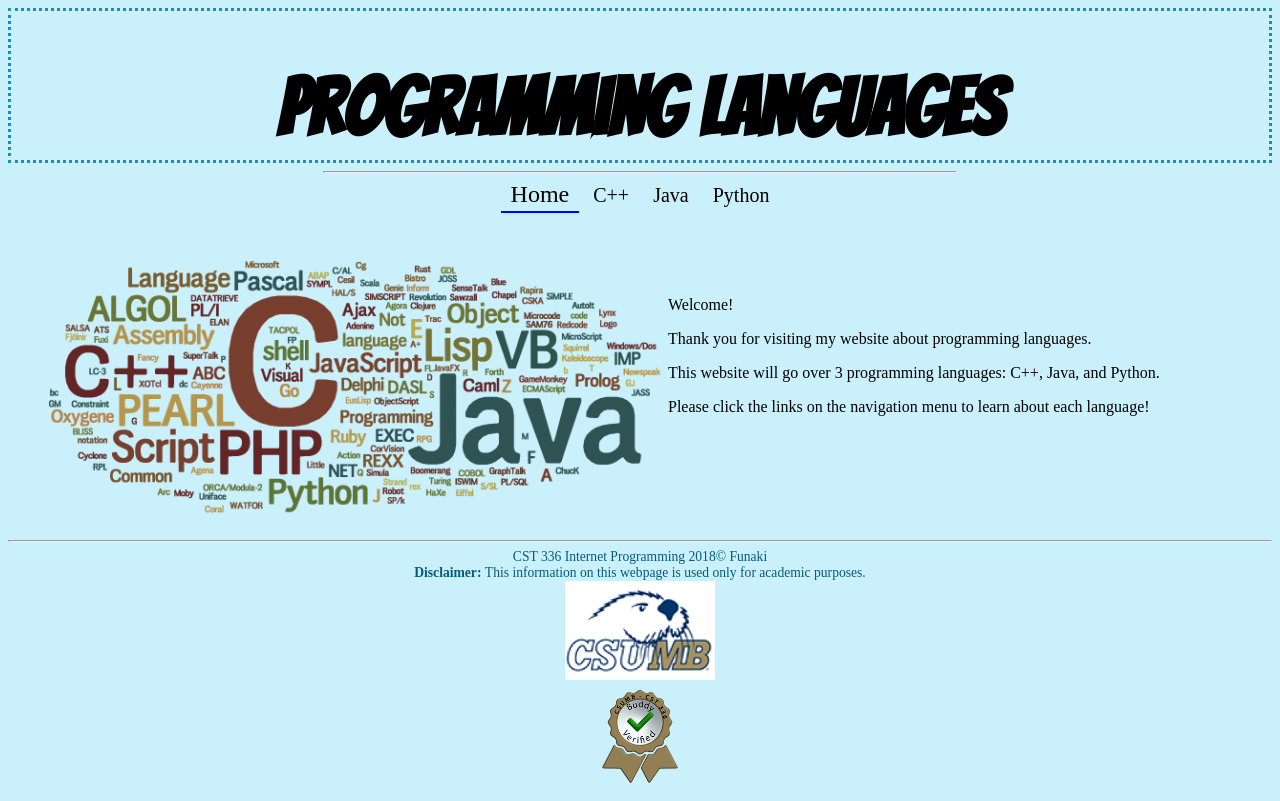
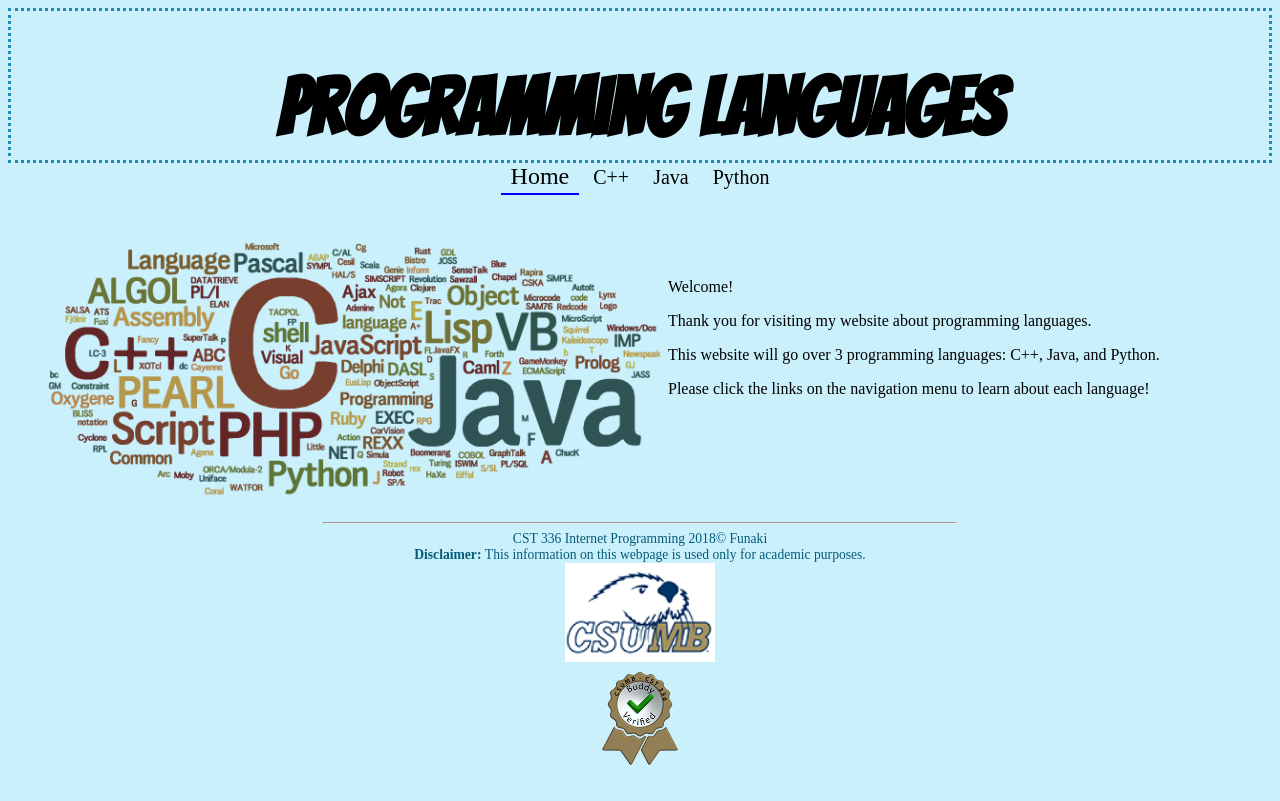
Before and after one commit to yfunaki/yfunaki, a PHP site: page /HOMEWORK/hw1/index.html in a window 1280 px wide. After the commit the page ends 765 px from the top, so only its background shows below. Run offline with PHP 8.4, Linux system fonts and the light colour scheme.

Commit message:
adding hw1

```diff
--- a/HOMEWORK/hw1/cplusplus.html
+++ b/HOMEWORK/hw1/cplusplus.html
@@ -15,7 +15,6 @@
         </header>
 
         <nav>
-            <hr width="50%" />
             <a href="index.html">Home</a>
             <a href="cplusplus.html" id="current">C++</a>
             <a href="javaprogram.html">Java</a>
@@ -45,7 +44,7 @@
             CST 336 Internet Programming 2018&copy; Funaki <br />
             <strong> Disclaimer: </strong> This information on this webpage is fictitious. <br />
             It is used only for academic purposes. <br />
-           <img src="img/csumb-logo.png" alt-"CSUMB logo" /> <br />
+           <img src="img/csumb.png" alt="CSUMB logo" /> <br />
             <img src="img/buddy_verified.png" alt="Buddy Verified Image" />
         </footer>
 
--- a/HOMEWORK/hw1/css/style.css
+++ b/HOMEWORK/hw1/css/style.css
@@ -52,3 +52,7 @@
               #cplusplusImg, #javaImg, #pythonImg {
                   float: left;
               }
+
+              hr {
+                  width: 50%;
+              }
--- a/HOMEWORK/hw1/index.html
+++ b/HOMEWORK/hw1/index.html
@@ -14,7 +14,6 @@
         </header>
 
         <nav>
-            <hr width="50%" />
             <a href="index.html" id="current" >Home</a>
             <a href="cplusplus.html">C++</a>
             <a href="javaprogram.html">Java</a>
@@ -47,7 +46,7 @@
             <hr>
             CST 336 Internet Programming 2018&copy; Funaki <br />
             <strong> Disclaimer: </strong> This information on this webpage is used only for academic purposes. <br />
-            <img src="img/csumb-logo.png" alt-"CSUMB logo" /> <br />
+            <img src="img/csumb.png" alt="CSUMB logo" /> <br />
             <img src="img/buddy_verified.png" alt="Buddy Verified Image" />
         </footer>
 
--- a/HOMEWORK/hw1/javaprogram.html
+++ b/HOMEWORK/hw1/javaprogram.html
@@ -15,7 +15,6 @@
         </header>
 
         <nav>
-            <hr width="50%" />
             <a href="index.html">Home</a>
             <a href="cplusplus.html">C++</a>
             <a href="javaprogram.html" id="current">Java</a>
@@ -46,7 +45,7 @@
             CST 336 Internet Programming 2018&copy; Funaki <br />
             <strong> Disclaimer: </strong> This information on this webpage is fictitious. <br />
             It is used only for academic purposes. <br />
-           <img src="img/csumb-logo.png" alt-"CSUMB logo" /> <br />
+           <img src="img/csumb.png" alt="CSUMB logo" /> <br />
             <img src="img/buddy_verified.png" alt="Buddy Verified Image" />
         </footer>
 
--- a/HOMEWORK/hw1/python.html
+++ b/HOMEWORK/hw1/python.html
@@ -15,7 +15,6 @@
         </header>
 
         <nav>
-            <hr width="50%" />
             <a href="index.html">Home</a>
             <a href="cplusplus.html">C++</a>
             <a href="javaprogram.html">Java</a>
@@ -46,7 +45,7 @@
             CST 336 Internet Programming 2018&copy; Funaki <br />
             <strong> Disclaimer: </strong> This information on this webpage is fictitious. <br />
             It is used only for academic purposes. <br />
-           <img src="img/csumb-logo.png" alt-"CSUMB logo" /> <br />
+           <img src="img/csumb.png" alt="CSUMB logo" /> <br />
             <img src="img/buddy_verified.png" alt="Buddy Verified Image" />
         </footer>
 
```
Also changed, not shown: HOMEWORK/hw1/img/csumb.png (renamed from HOMEWORK/hw1/img/csumb-logo.png).
